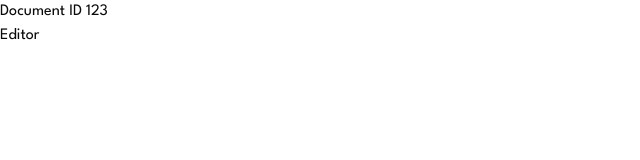
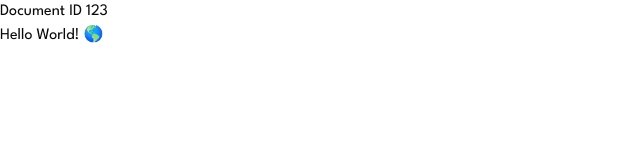
Before and after one commit to Nimira43/nt-Dox, a Next.js app: page /documents/123 in a window 1280 px wide. Shown: the top 160 px of the page, without its empty margins (0-640 px from the left). Built offline with nearby package versions, Linux system fonts and the light colour scheme; a web font is replaced by a local one.

Commit message:
Brought in Tiptap  packages into editor.tsx - using useEditor, EditorContent and StarterKit

```diff
--- a/src/app/documents/[documentId]/editor.tsx
+++ b/src/app/documents/[documentId]/editor.tsx
@@ -1,7 +1,16 @@
+'use client'
+
+import { useEditor, EditorContent } from '@tiptap/react'
+import StarterKit from '@tiptap/starter-kit'
+
 export const Editor = () => {
+  const editor = useEditor({
+    extensions: [StarterKit],
+    content: '<p>Hello World! 🌎️</p>',
+  })
   return (
     <div>
-      Editor
+      <EditorContent editor={editor}/>
     </div>
   )
 }
--- a/src/app/layout.tsx
+++ b/src/app/layout.tsx
@@ -9,7 +9,7 @@ const poppins = Poppins({
 
 export const metadata: Metadata = {
   title: 'NT Docs',
-  description: 'Next JS 15, Tailwind, TypeScript, Shadcn,',
+  description: 'Next JS 15, Tailwind, TypeScript, Shadcn, Tiptap',
 }
 
 export default function RootLayout({
```
